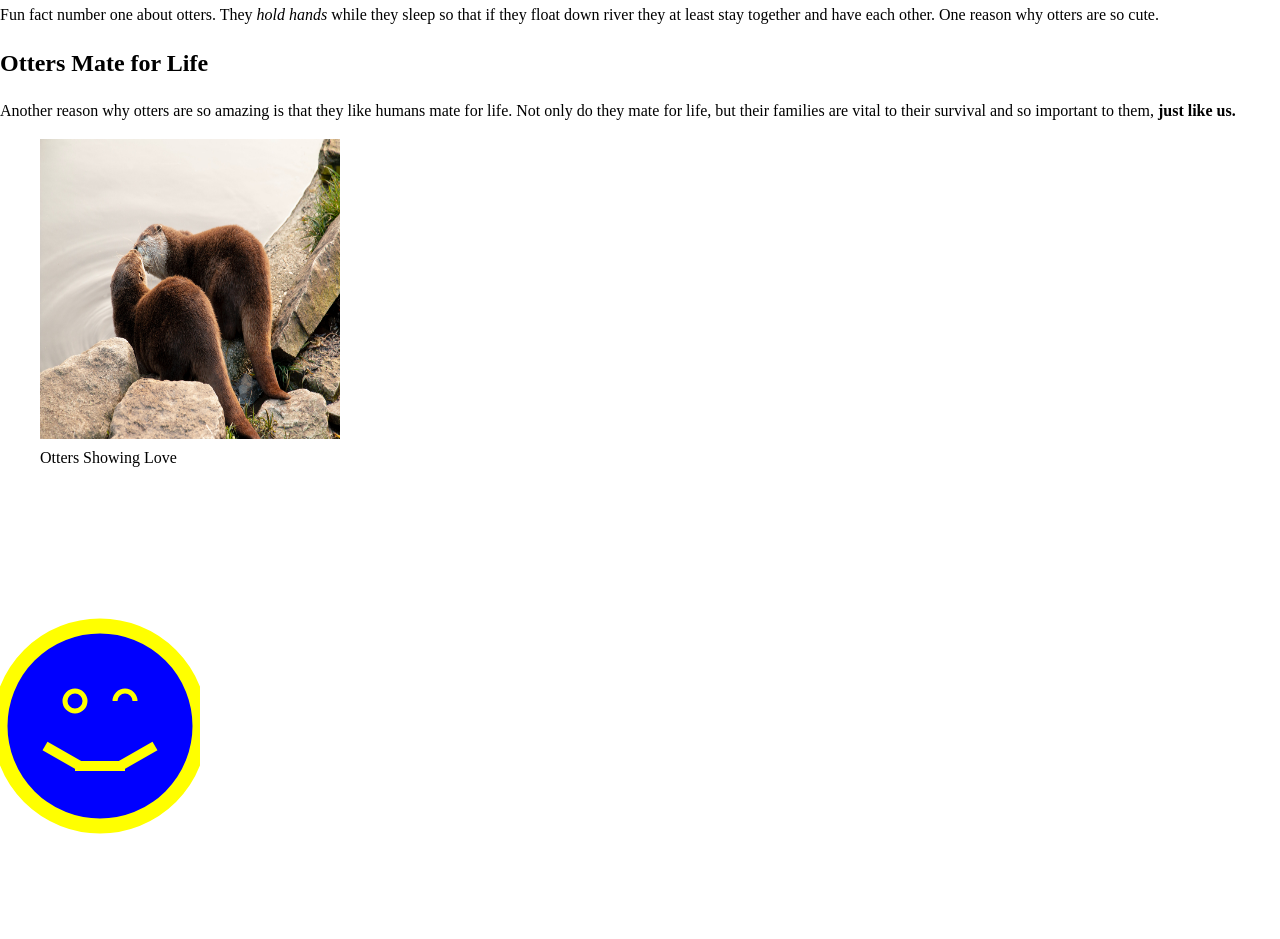
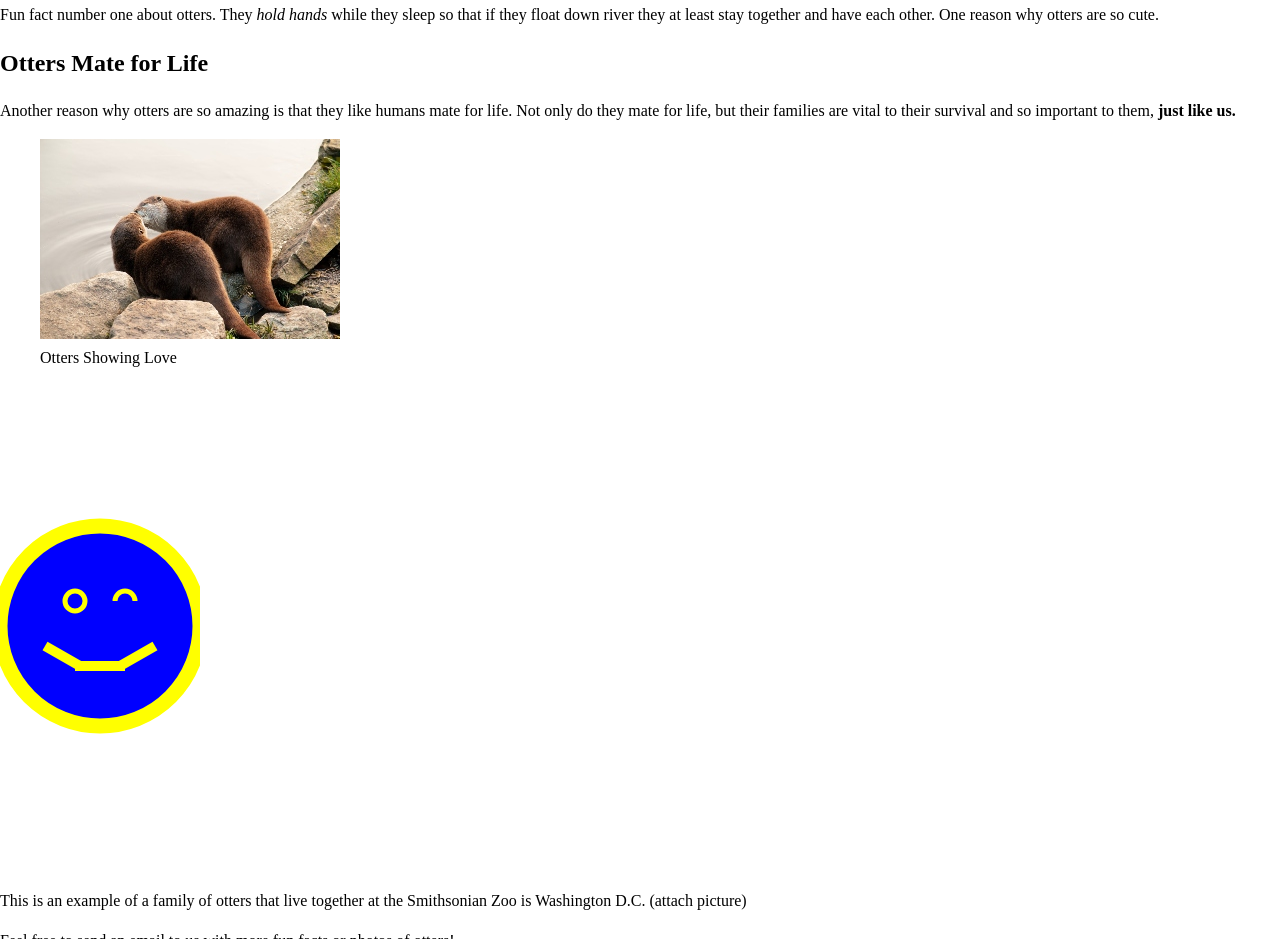
Before and after one commit to is-120-winter-2023/responsive-images-and-svg-joshbaird37, a website: page index.html in a window 1280 px wide. Shown: the part 1231-2170 px from the top of the page. Drawn offline with Linux system fonts and the light colour scheme.

Commit message:
new picture pxs

```diff
--- a/index.html
+++ b/index.html
@@ -46,7 +46,8 @@
         life, but their families are vital to their survival and so important to them, <strong>just like us.</strong>
       </p>
       <figure>
-        <img src="../images/otters-kissing.jpg" alt="Picture of Otters Kissing" height="300" width="300" loading="lazy">
+        <img src="../images/otters-kissing1.jpg" alt="Picture of Otters Kissing" height="200" width="300"
+          loading="lazy">
         <figcaption>Otters Showing Love</figcaption>
       </figure>
     </article>
```
Also changed, not shown: images/otters-kissing1.jpg (added).
